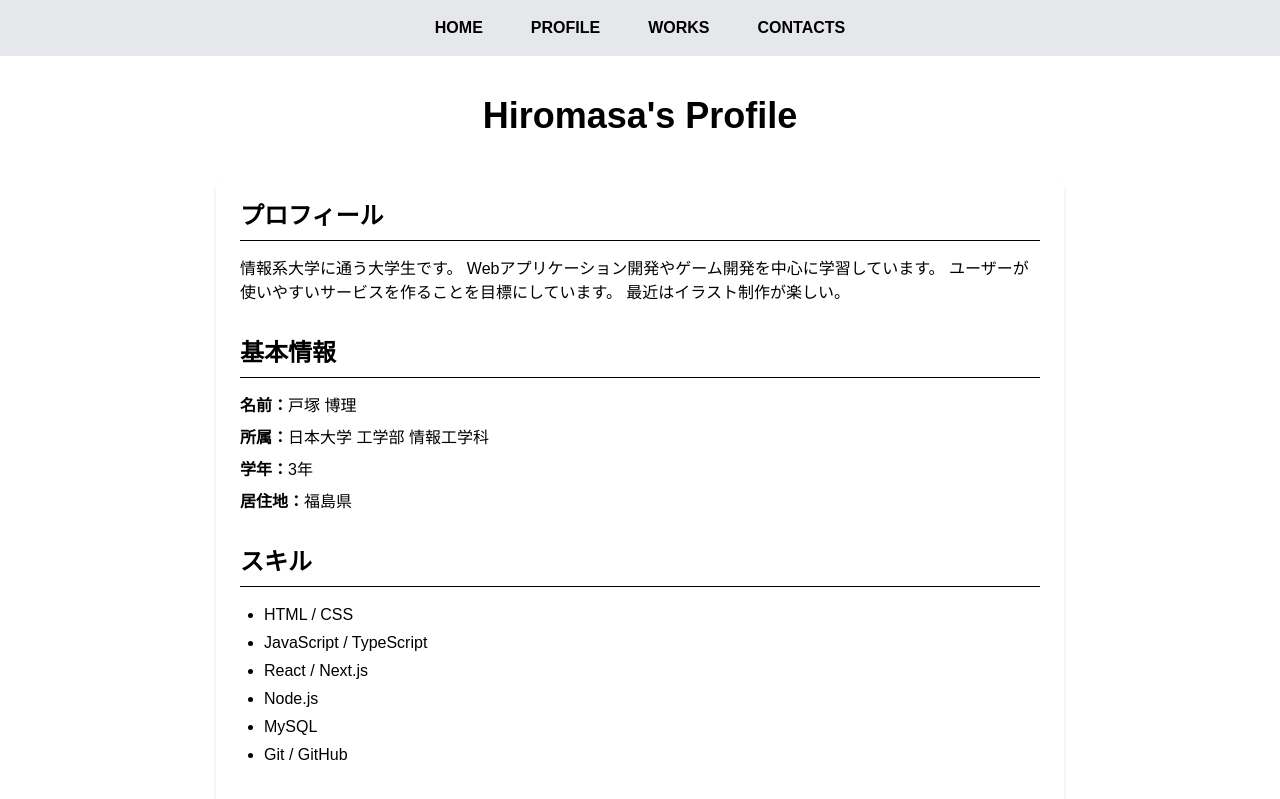
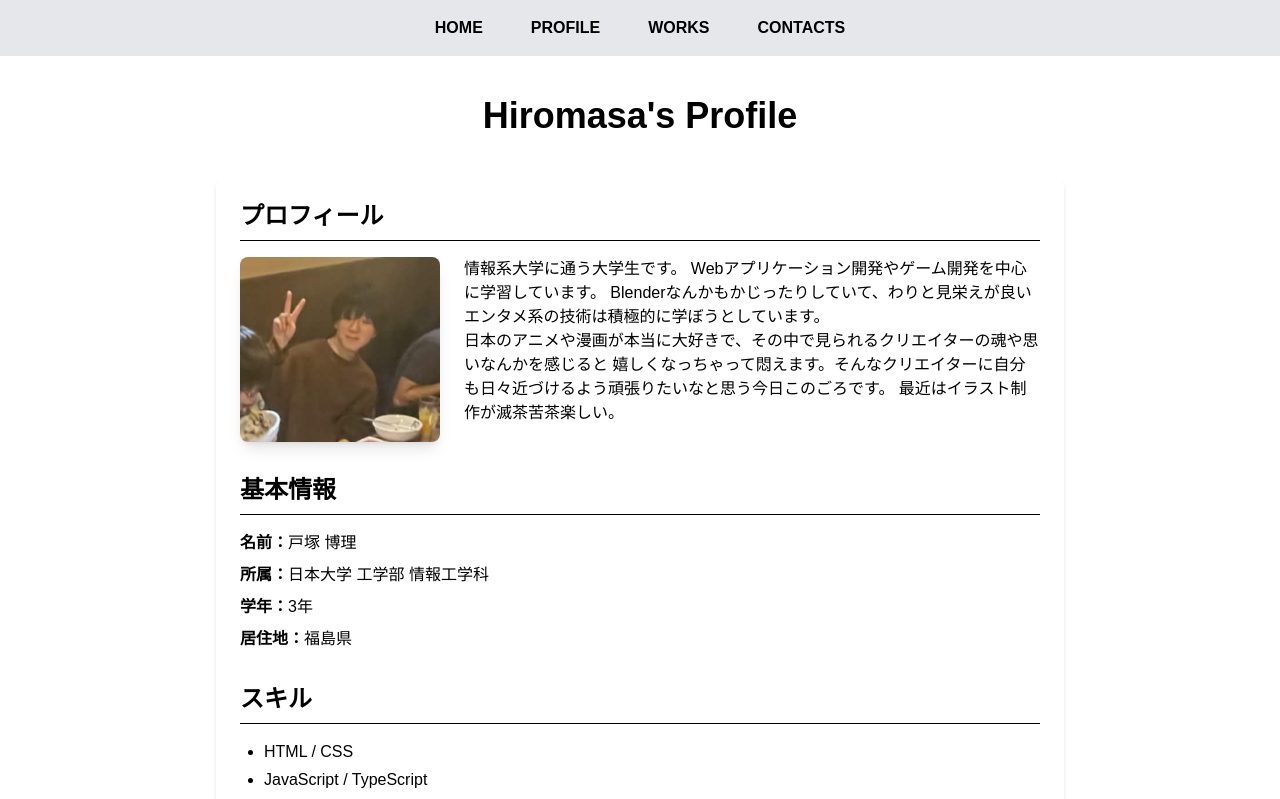
Before and after one commit to hiromasa55/hiromasa-portfolio, a Next.js app: page /profile in a window 1280 px wide. Shown: the top 799 px of the page. Built offline with nearby package versions, Linux system fonts and the light colour scheme.

Commit message:
add Detailed-text

```diff
--- a/src/app/profile/page.tsx
+++ b/src/app/profile/page.tsx
@@ -1,3 +1,5 @@
+import Image from "next/image";
+
 export default function Profile() {
   return (
     <div className="max-w-4xl mx-auto px-6 py-10">
@@ -11,12 +13,23 @@ export default function Profile() {
           <h2 className="text-2xl font-bold border-b pb-2 mb-4">
             プロフィール
           </h2>
-          <p>
-            情報系大学に通う大学生です。
-            Webアプリケーション開発やゲーム開発を中心に学習しています。
-            ユーザーが使いやすいサービスを作ることを目標にしています。
-            最近はイラスト制作が楽しい。
-          </p>
+          <div className="flex flex-col md:flex-row gap-6 items-center md:items-start">
+            <Image
+              src="/drinking_myself.png"
+              alt="飲み会の写真"
+              width={200}
+              height={100}
+              className="shrink-0 rounded-lg shadow-lg"
+              />
+            <p>
+              　情報系大学に通う大学生です。
+              Webアプリケーション開発やゲーム開発を中心に学習しています。
+              Blenderなんかもかじったりしていて、わりと見栄えが良いエンタメ系の技術は積極的に学ぼうとしています。<br/>
+              　日本のアニメや漫画が本当に大好きで、その中で見られるクリエイターの魂や思いなんかを感じると
+              嬉しくなっちゃって悶えます。そんなクリエイターに自分も日々近づけるよう頑張りたいなと思う今日このごろです。
+              最近はイラスト制作が滅茶苦茶楽しい。
+            </p>
+          </div>
         </section>
 
         {/* 基本情報 */}
```
Also changed, not shown: public/drinking_myself.png (added).
